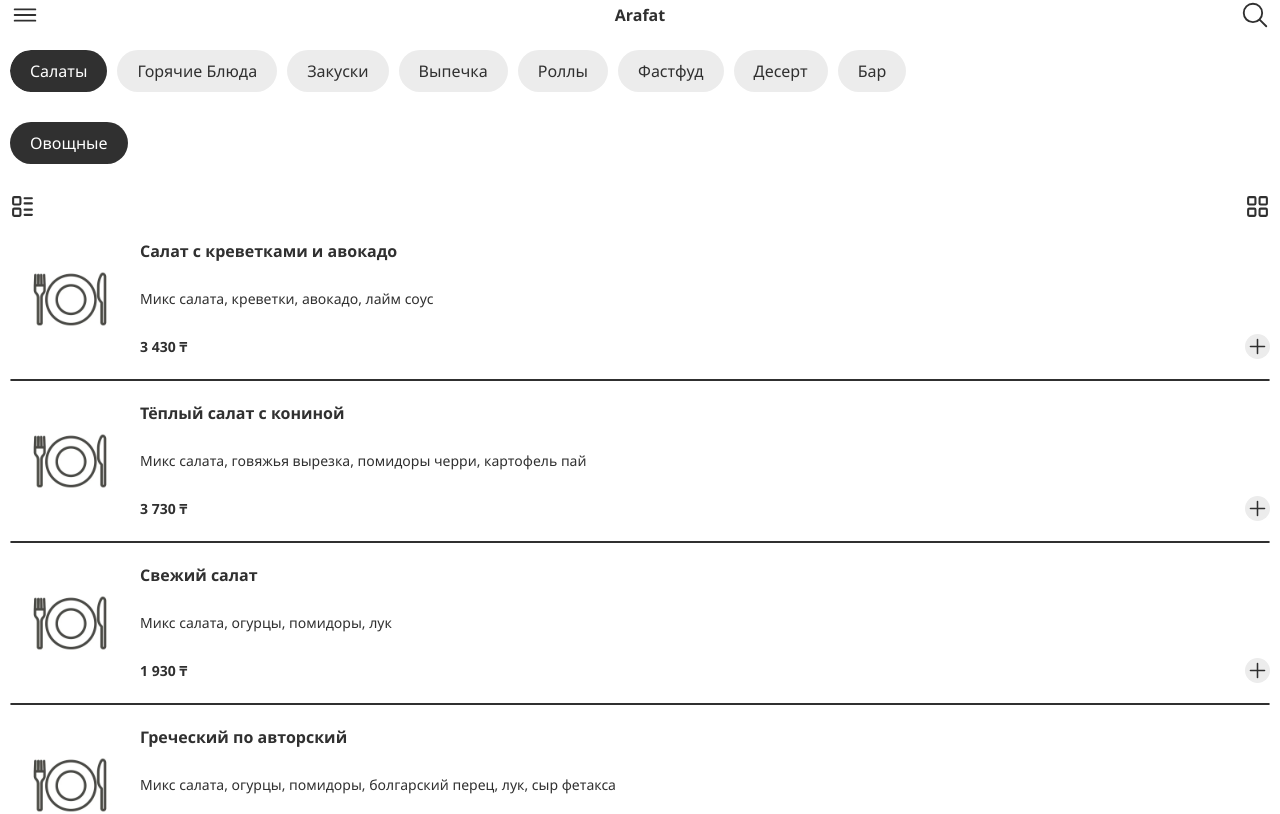
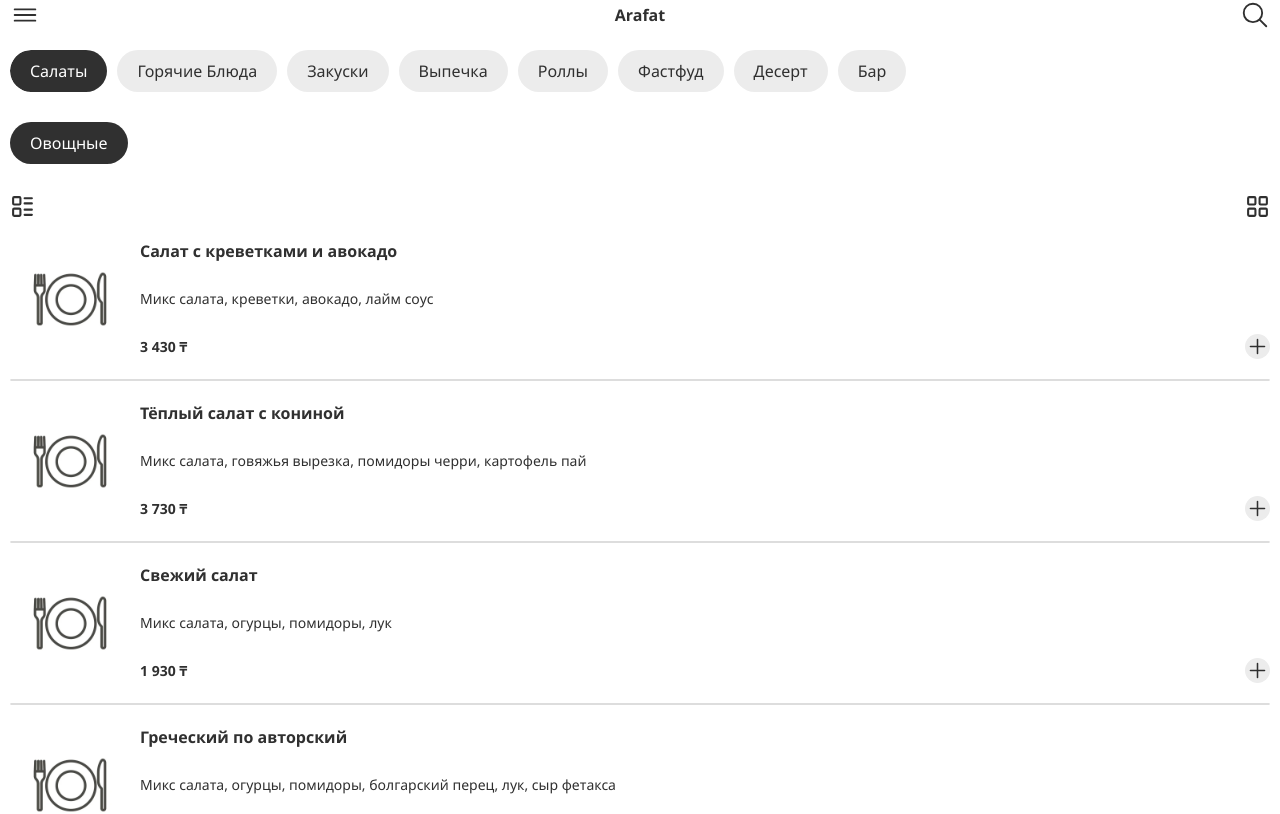
Before and after one commit to alikhankaiyrbay/arafat-menu, a React (Vite) app: page /menu/salads/vegetables in a window 1280 px wide. Shown: the top 814 px of the page. Built offline with nearby package versions, Linux system fonts and the light colour scheme.

Commit message:
arafat-menu

```diff
--- a/src/main.css
+++ b/src/main.css
@@ -37,6 +37,6 @@ body.no-scroll {
 }
 
 .between-line {
-  border: 1px solid #303030;
+  border: 1px solid #ddd;
   border-radius: 100px;
 }
```
